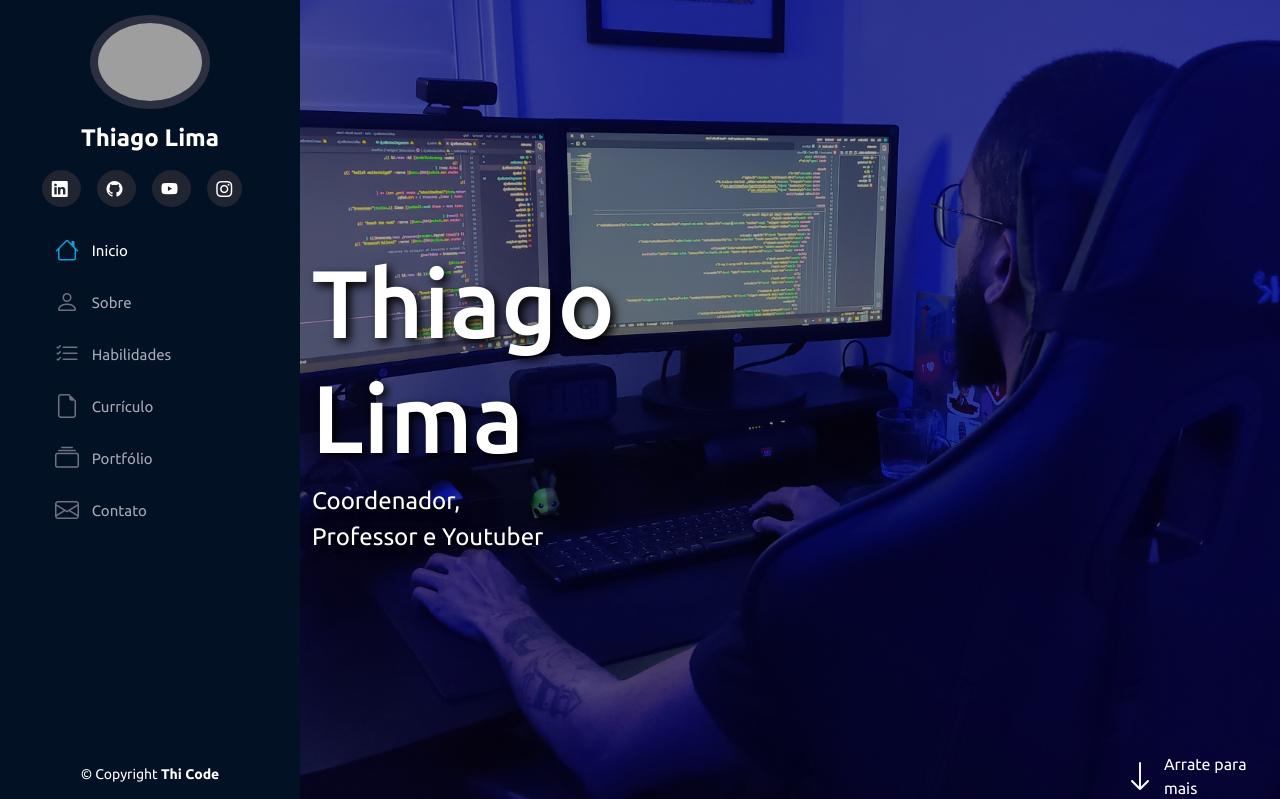
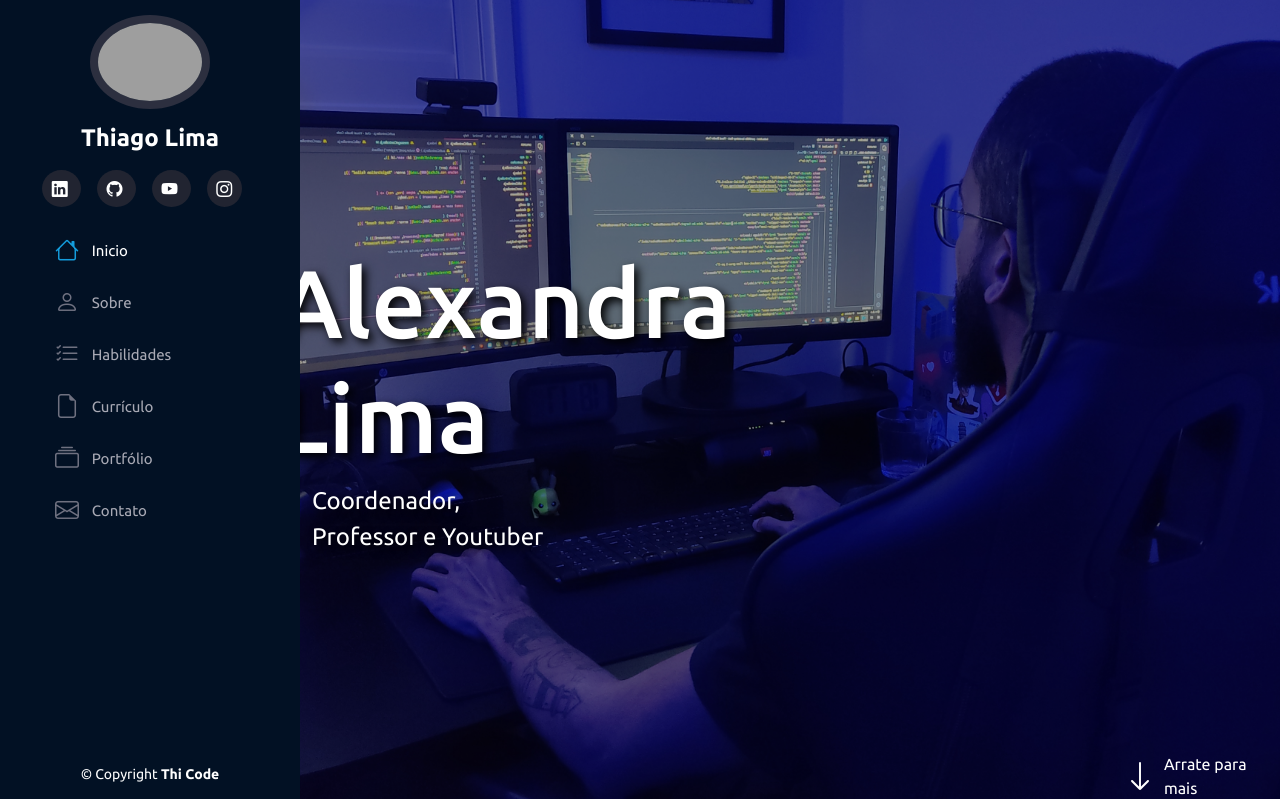
Before and after one commit to codethi/portfolio-responsivo, a Flask app: page / in a window 1280 px wide. Shown: the top 799 px of the page. Run offline with Flask 2, Linux system fonts and the light colour scheme; some libraries are stand-ins or nearby versions; grey boxes are pictures that could not be loaded.

Commit message:
Alteração nome

```diff
--- a/templates/index.html
+++ b/templates/index.html
@@ -68,7 +68,7 @@
 
         <section id="inicio" class="row m-0 p-0">
             <div class="col-md-5 d-flex justify-content-center align-items-center flex-column">
-                <h2 class="text-white text-shadow">Thiago Lima</h2>
+                <h2 class="text-white text-shadow">Alexandra Lima</h2>
                 <span id="subtitle" class="text-white text-shadow">Coordenador, Professor e Youtuber</span>
             </div>
 
```
